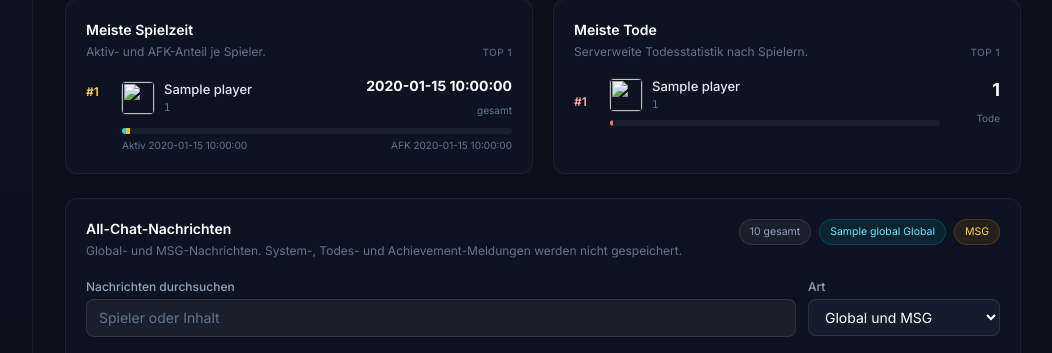
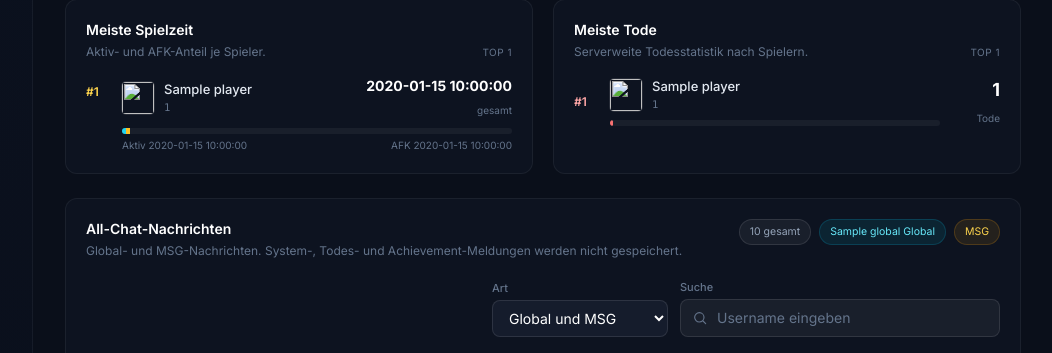
Before and after one commit to Pumpeklein/PumBot, a Flask app: template web_logs/templates/minecraft_statistics.html in a window 1280 px wide. Shown: the part 762-1115 px from the top of the page, without its empty margins (227-1279 px from the left). Run offline with Flask 3, Linux system fonts and the light colour scheme; the template is opened without the code that fills it: most values are stand-ins (such as "Sample title", 1, 10 or a date in 2020); grey boxes marked "Sample" are stand-in pictures; parts of the project's set-up code (start-up, migrations or seed data) failed here and were passed over; some libraries are stand-ins or nearby versions.

Commit message:
Add chat search field selector
Extended Minecraft chat search to filter by username, UUID, or message content in both the backend query builder and the dashboard UI. The API now accepts a search_field parameter, the list/count queries respect it, and the template adds a searchable dropdown for targeted lookups with improved sort-state handling.

```diff
--- a/web_logs/app.py
+++ b/web_logs/app.py
@@ -3713,16 +3713,20 @@ def panel_api_minecraft_chat():
     page, page_size, offset = _pagination_args()
     q = request.args.get("q", "").strip()
     message_type = request.args.get("message_type", "all").strip()
+    search_field = request.args.get("search_field", "all").strip()
     sort = request.args.get("sort", "newest").strip()
     try:
         rows = mc_db.list_chat_messages(
             q=q,
             message_type=message_type,
+            search_field=search_field,
             sort=sort,
             limit=page_size,
             offset=offset,
         )
-        total = mc_db.count_chat_messages(q=q, message_type=message_type)
+        total = mc_db.count_chat_messages(
+            q=q, message_type=message_type, search_field=search_field
+        )
     except mc_db.MinecraftDatabaseUnavailable as exc:
         return _mc_unavailable_api(exc, page, page_size)
     return _paginated_response(
--- a/web_logs/templates/minecraft_statistics.html
+++ b/web_logs/templates/minecraft_statistics.html
@@ -159,20 +159,45 @@
     </div>
   </div>
 
-  <form id="mc-chat-filter" class="mb-4 grid gap-3 sm:grid-cols-[minmax(0,1fr)_12rem]">
-    <label class="block">
-      <span class="mb-1 block text-xs font-medium text-slate-400">Nachrichten durchsuchen</span>
-      <input type="search" name="q" data-live-search placeholder="Spieler oder Inhalt"
-        class="w-full rounded-lg border border-white/10 bg-white/5 px-3 py-2 text-sm text-white placeholder-slate-500 outline-none focus:border-cyan-500/50 focus:ring-1 focus:ring-cyan-500/30">
-    </label>
-    <label class="block">
-      <span class="mb-1 block text-xs font-medium text-slate-400">Art</span>
+  <form id="mc-chat-filter" class="mb-4 flex flex-wrap items-end justify-end gap-3">
+    <label class="block w-full sm:w-44">
+      <span class="mb-1 block text-[11px] font-medium text-slate-500">Art</span>
       <select name="message_type" data-live-search class="w-full rounded-lg border border-white/10 bg-[#151c2c] px-3 py-2 text-sm text-white outline-none focus:border-cyan-500/50">
         <option value="all">Global und MSG</option>
         <option value="GLOBAL">Nur Global</option>
         <option value="MSG">Nur MSG</option>
       </select>
     </label>
+    <div class="relative w-full sm:w-80" data-chat-search>
+      <label class="block">
+        <span class="mb-1 block text-[11px] font-medium text-slate-500">Suche</span>
+        <span class="relative block">
+          <svg class="pointer-events-none absolute left-3 top-1/2 h-4 w-4 -translate-y-1/2 text-slate-500" fill="none" stroke="currentColor" viewBox="0 0 24 24" aria-hidden="true"><circle cx="11" cy="11" r="7" stroke-width="1.7"/><path stroke-linecap="round" stroke-width="1.7" d="m16.5 16.5 4 4"/></svg>
+          <input type="search" name="q" data-live-search data-chat-search-input placeholder="Username eingeben"
+            autocomplete="off" aria-haspopup="listbox" aria-expanded="false"
+            class="w-full rounded-lg border border-white/10 bg-white/5 py-2 pl-9 pr-3 text-sm text-white placeholder-slate-500 outline-none focus:border-cyan-500/50 focus:ring-1 focus:ring-cyan-500/30">
+        </span>
+      </label>
+      <input type="hidden" name="search_field" value="username" data-live-search data-chat-search-field>
+      <div data-chat-search-menu role="listbox" aria-label="Suchbereich wählen"
+        class="absolute right-0 top-full z-30 mt-1 hidden w-full overflow-hidden rounded-lg border border-white/10 bg-[#111827] p-1.5 shadow-2xl">
+        <button type="button" role="option" data-chat-search-option="uuid" data-placeholder="UUID eingeben"
+          class="flex w-full items-start gap-3 rounded-md px-3 py-2.5 text-left transition hover:bg-white/[0.06]">
+          <span class="mt-0.5 font-mono text-xs font-semibold text-cyan-300">ID</span>
+          <span><span class="block text-sm font-medium text-slate-200">Nach UUID suchen</span><span class="mt-0.5 block text-[11px] text-slate-500">Absender oder MSG-Empfänger eindeutig finden</span></span>
+        </button>
+        <button type="button" role="option" aria-selected="true" data-chat-search-option="username" data-placeholder="Username eingeben"
+          class="flex w-full items-start gap-3 rounded-md bg-cyan-500/[0.08] px-3 py-2.5 text-left transition hover:bg-white/[0.06]">
+          <svg class="mt-0.5 h-4 w-4 shrink-0 text-cyan-300" fill="none" stroke="currentColor" viewBox="0 0 24 24"><circle cx="12" cy="8" r="3.5" stroke-width="1.7"/><path stroke-linecap="round" stroke-width="1.7" d="M5 20c0-3.5 3-6 7-6s7 2.5 7 6"/></svg>
+          <span><span class="block text-sm font-medium text-slate-200">Nach Username suchen</span><span class="mt-0.5 block text-[11px] text-slate-500">Spielernamen im Global- und MSG-Chat</span></span>
+        </button>
+        <button type="button" role="option" data-chat-search-option="message" data-placeholder="Nachrichteninhalt eingeben"
+          class="flex w-full items-start gap-3 rounded-md px-3 py-2.5 text-left transition hover:bg-white/[0.06]">
+          <svg class="mt-0.5 h-4 w-4 shrink-0 text-cyan-300" fill="none" stroke="currentColor" viewBox="0 0 24 24"><path stroke-linejoin="round" stroke-width="1.7" d="M4 5h16v11H9l-5 4V5Z"/><path stroke-linecap="round" stroke-width="1.7" d="M8 9h8m-8 3h5"/></svg>
+          <span><span class="block text-sm font-medium text-slate-200">Im Nachrichteninhalt suchen</span><span class="mt-0.5 block text-[11px] text-slate-500">Begriffe und Gesprächsausschnitte auffinden</span></span>
+        </button>
+      </div>
+    </div>
     <input type="hidden" name="sort" value="newest" data-live-search data-chat-sort-input>
   </form>
 
@@ -189,10 +214,10 @@
     <div class="overflow-x-auto">
       <table class="w-full text-left text-sm">
         <thead><tr class="border-b border-white/[0.06] text-xs uppercase tracking-wider text-slate-500">
-          <th class="px-3 py-2.5"><button type="button" data-chat-sort-asc="player_asc" data-chat-sort-desc="player_desc" class="inline-flex items-center gap-1 hover:text-white">Player <span data-sort-indicator></span></button></th>
-          <th class="px-3 py-2.5"><button type="button" data-chat-sort-asc="message_asc" data-chat-sort-desc="message_desc" class="inline-flex items-center gap-1 hover:text-white">Nachricht <span data-sort-indicator></span></button></th>
-          <th class="px-3 py-2.5"><button type="button" data-chat-sort-asc="oldest" data-chat-sort-desc="newest" class="inline-flex items-center gap-1 hover:text-white">Datum <span data-sort-indicator>↓</span></button></th>
-          <th class="px-3 py-2.5"><button type="button" data-chat-sort-asc="type_asc" data-chat-sort-desc="type_desc" class="inline-flex items-center gap-1 hover:text-white">Art <span data-sort-indicator></span></button></th>
+          <th class="px-3 py-2.5"><button type="button" data-chat-sort-asc="player_asc" data-chat-sort-desc="player_desc" data-sort-state="0" class="inline-flex items-center gap-1 hover:text-white">Player <span data-sort-indicator></span></button></th>
+          <th class="px-3 py-2.5"><button type="button" data-chat-sort-asc="message_asc" data-chat-sort-desc="message_desc" data-sort-state="0" class="inline-flex items-center gap-1 hover:text-white">Nachricht <span data-sort-indicator></span></button></th>
+          <th class="px-3 py-2.5"><button type="button" data-chat-sort-asc="oldest" data-chat-sort-desc="newest" data-sort-state="0" class="inline-flex items-center gap-1 hover:text-white">Datum <span data-sort-indicator></span></button></th>
+          <th class="px-3 py-2.5"><button type="button" data-chat-sort-asc="type_asc" data-chat-sort-desc="type_desc" data-sort-state="0" class="inline-flex items-center gap-1 hover:text-white">Art <span data-sort-indicator></span></button></th>
         </tr></thead>
         <tbody data-table-body></tbody>
       </table>
@@ -266,12 +291,54 @@
     const sortButtons = document.querySelectorAll("[data-chat-sort-asc]");
     sortButtons.forEach((button) => {
       button.addEventListener("click", () => {
-        const currentlyAscending = sortInput.value === button.dataset.chatSortAsc;
-        sortInput.value = currentlyAscending ? button.dataset.chatSortDesc : button.dataset.chatSortAsc;
-        sortButtons.forEach((other) => { other.querySelector("[data-sort-indicator]").textContent = ""; });
-        button.querySelector("[data-sort-indicator]").textContent = currentlyAscending ? "↓" : "↑";
+        const nextState = (Number(button.dataset.sortState || 0) + 1) % 3;
+        sortButtons.forEach((other) => {
+          other.dataset.sortState = "0";
+          other.querySelector("[data-sort-indicator]").textContent = "";
+        });
+        button.dataset.sortState = String(nextState);
+        sortInput.value = nextState === 1
+          ? button.dataset.chatSortAsc
+          : nextState === 2 ? button.dataset.chatSortDesc : "newest";
+        button.querySelector("[data-sort-indicator]").textContent = nextState === 1 ? "↑" : nextState === 2 ? "↓" : "";
         sortInput.dispatchEvent(new Event("change", { bubbles: true }));
       });
+    });
+
+    const search = document.querySelector("[data-chat-search]");
+    const searchInput = search?.querySelector("[data-chat-search-input]");
+    const searchField = search?.querySelector("[data-chat-search-field]");
+    const searchMenu = search?.querySelector("[data-chat-search-menu]");
+    const searchOptions = search?.querySelectorAll("[data-chat-search-option]") || [];
+    const showSearchMenu = () => {
+      searchMenu?.classList.remove("hidden");
+      searchInput?.setAttribute("aria-expanded", "true");
+    };
+    const hideSearchMenu = () => {
+      searchMenu?.classList.add("hidden");
+      searchInput?.setAttribute("aria-expanded", "false");
+    };
+    searchInput?.addEventListener("focus", showSearchMenu);
+    searchInput?.addEventListener("click", showSearchMenu);
+    searchOptions.forEach((option) => {
+      option.addEventListener("click", () => {
+        searchField.value = option.dataset.chatSearchOption;
+        searchInput.placeholder = option.dataset.placeholder;
+        searchOptions.forEach((other) => {
+          const active = other === option;
+          other.setAttribute("aria-selected", String(active));
+          other.classList.toggle("bg-cyan-500/[0.08]", active);
+        });
+        searchField.dispatchEvent(new Event("change", { bubbles: true }));
+        searchInput.focus();
+        hideSearchMenu();
+      });
+    });
+    document.addEventListener("click", (event) => {
+      if (search && !search.contains(event.target)) hideSearchMenu();
+    });
+    searchInput?.addEventListener("keydown", (event) => {
+      if (event.key === "Escape") hideSearchMenu();
     });
   });
 </script>
```
Also changed, not shown: web_logs/mc_db.py (+24 -9 lines).
